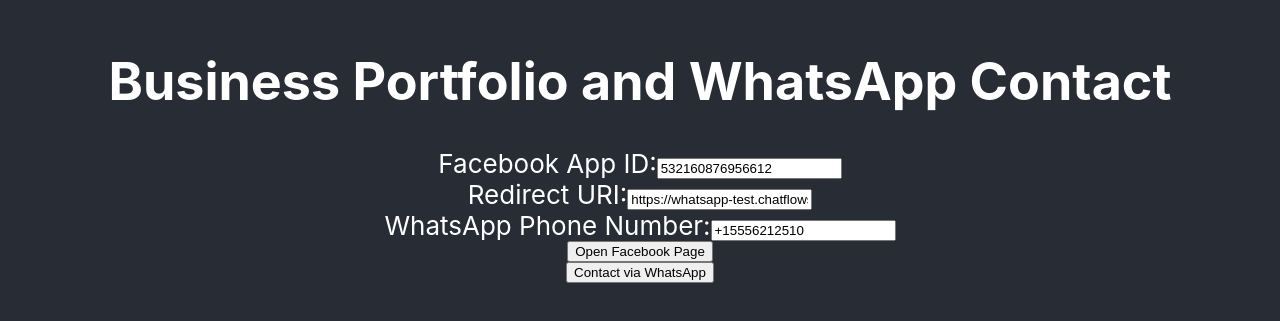
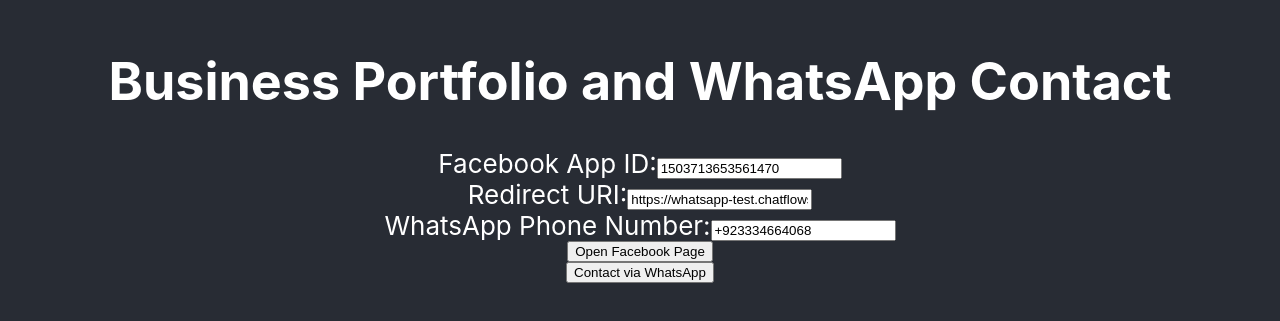
Before and after one commit to simplyneural/facebook-auth-login, a React (Create React App) app: page / in a window 1280 px wide. Shown: the part 251-572 px from the top of the page. Built offline with nearby package versions, Linux system fonts and the light colour scheme.

Commit message:
credentials change

```diff
--- a/src/App.js
+++ b/src/App.js
@@ -2,16 +2,18 @@
 import "./App.css";
 
 function App() {
-  const [fbAppId, setFbAppId] = useState("532160876956612");
+  const [fbAppId, setFbAppId] = useState("1503713653561470");
   const [redirectUri, setRedirectUri] = useState(
     "https://whatsapp-test.chatflows.app"
   );
-  const [waPhoneNumber, setWaPhoneNumber] = useState("+15556212510");
+  const [waPhoneNumber, setWaPhoneNumber] = useState("+923334664068");
+  const channelUrl = encodeURIComponent("https://whatsapp-test.chatflows.app");
 
   const handleOpenFacebookPage = () => {
-    const fbUrl = `https://www.facebook.com/v2.12/dialog/oauth?client_id=${fbAppId}&redirect_uri=${encodeURIComponent(
+    const cbt = Date.now(); // Use current timestamp for cbt
+    const fbUrl = `https://www.facebook.com/v2.12/dialog/oauth?app_id=${fbAppId}&cbt=${cbt}&channel_url=${channelUrl}&client_id=${fbAppId}&display=popup&domain=manychat.com&e2e=%7B%7D&extras=%7B%22version%22%3A2%2C%22feature%22%3A%22whatsapp_embedded_signup%22%2C%22sessionInfoVersion%22%3A2%7D&fallback_redirect_uri=https%3A%2F%2Fmanychat.com%2Fregistration%2FchannelConnection%2Fwhatsapp&locale=en_US&logger_id=f1f0a5dbc3c56dcc2&origin=1&redirect_uri=${encodeURIComponent(
       redirectUri
-    )}&display=popup&response_type=token,signed_request,graph_domain&scope=public_profile`;
+    )}&response_type=token%2Csigned_request%2Cgraph_domain&scope=business_management%2Cwhatsapp_business_management&sdk=joey&version=v2.12`;
 
     const width = 600;
     const height = 700;
```
